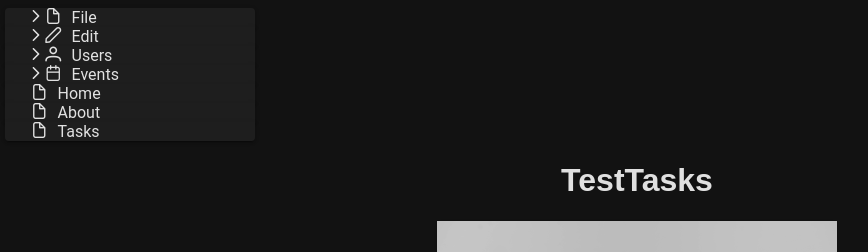
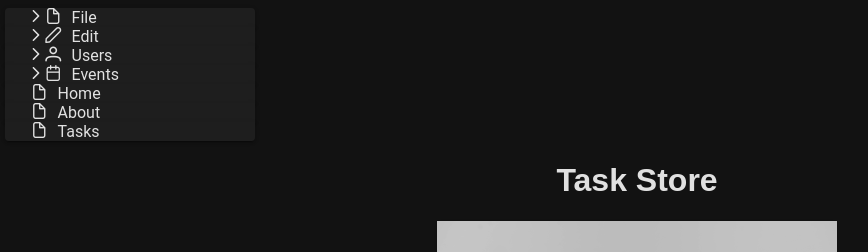
Before and after one commit to Glavyanov/VueJS-Education, a Vue app in the folder PrimeVue/app-demo/: page /tasks in a window 1280 px wide. Shown: the top 252 px of the page, without its empty margins (3-871 px from the left). Built offline with nearby package versions, Linux system fonts and the light colour scheme.

Commit message:
update and add themeStore

```diff
--- a/PrimeVue/app-demo/src/assets/data/products.json
+++ b/PrimeVue/app-demo/src/assets/data/products.json
@@ -1,6 +1,7 @@
 {
     "products": [
         {"id": 1, "title": "buy some apple...", "isFav": false, "pic": "/pic/apple.png"},
+        {"id": 2, "title": "buy that pinia...", "isFav": true, "pic": "/pic/pinia.png"},
         {"id": 2, "title": "buy that pinia...", "isFav": true, "pic": "/pic/pinia.png"}
     ]
 }
--- a/PrimeVue/app-demo/src/components/HomeComp.vue
+++ b/PrimeVue/app-demo/src/components/HomeComp.vue
@@ -56,14 +56,15 @@
   import { usePrimeVue } from "primevue/config";
   import PanelMenu from 'primevue/panelmenu';
   import { useCounterStore } from '@/store/counterStore';
+  import { useThemeStore } from '@/store/themeStore';
+  import { storeToRefs } from "pinia";
 
   const PrimeVue = usePrimeVue();
 
   const text = ref();
-  const icon = ref("pi pi-sun");
+
   const autoCom = ref("");
-  const isDark = ref(true);
-
+  const { isDark, icon } = storeToRefs(useThemeStore());
   const toast = useToast();
   const items = ref([]);
   const dateTest = new Date("1970-01-14T14:35:14.200Z").toISOString();
@@ -85,7 +86,7 @@
       : _items;
   };
 
-  watch(isDark, () => {
+  watch(isDark , () => {
     refDate.value = new Date(refDate.value);
     console.log(refDate.value);
     refDate.value = new Date(refDate.value).toISOString();
--- a/PrimeVue/app-demo/src/components/TaskComp.vue
+++ b/PrimeVue/app-demo/src/components/TaskComp.vue
@@ -1,22 +1,15 @@
 <template>
-  <h1>{{ taskStore.name }}</h1>
-  <div v-for="task in taskStore.tasks" :key="task.id">
+  <h1>{{ name }}</h1>
+  <div v-for="task in tasks" :key="task.id">
     <TaskDetails :task="task" />
   </div>
 </template>
 
 <script setup>
-import { ref, watch } from "vue";
 import { useTaskStore } from "@/store/taskStore";
 import TaskDetails from "./TaskDetails.vue";
+import { storeToRefs } from "pinia";
 
-const taskStore = useTaskStore();
-const tasks = ref([]);
+const { tasks, name } = storeToRefs(useTaskStore());
 
-watch(
-  () => taskStore.tasks,
-  (val) => {
-    tasks.value = val;
-  }
-)
 </script>
--- a/PrimeVue/app-demo/src/components/TaskDetails.vue
+++ b/PrimeVue/app-demo/src/components/TaskDetails.vue
@@ -5,7 +5,7 @@
     </template>
     <template #title>
       {{ task.title }}
-      <Badge :value="store.count"></Badge>
+      <Badge :value="count"></Badge>
     </template>
     <template #subtitle> Card subtitle </template>
     <template #content>
@@ -37,6 +37,7 @@ import { useRouter } from "vue-router";
 import Card from "primevue/card";
 import Badge from "primevue/badge";
 import { useCounterStore } from "@/store/counterStore";
+import { storeToRefs } from "pinia";
 
 defineProps({
   task: {
@@ -46,7 +47,7 @@ defineProps({
 });
 
 const router = useRouter();
-const store = useCounterStore();
+const { count } = storeToRefs(useCounterStore());
 
 const goToHome = () => {
   router.push({ name: "home" });
--- a/PrimeVue/app-demo/src/store/taskStore.js
+++ b/PrimeVue/app-demo/src/store/taskStore.js
@@ -2,8 +2,8 @@ import { defineStore } from "pinia";
 import { ref } from 'vue';
 
 export const useTaskStore = defineStore('taskStore', () => {
-    const getTasks = async() => (await import("@/assets/data/products.json")).default;
-    const name = ref("TestTasks");
+    const getTasks = async () => (await import("@/assets/data/products.json")).default;
+    const name = ref("Task Store");
     const tasks = ref([]);
     getTasks().then(res => res.products)
               .then(data => tasks.value = data)
--- /dev/null
+++ b/PrimeVue/app-demo/src/store/themeStore.js
@@ -0,0 +1,12 @@
+import { defineStore } from "pinia";
+import { ref } from 'vue';
+
+export const useThemeStore = defineStore("themeStore", () => {
+    const isDark = ref(true);
+    const icon = ref("pi pi-sun");
+
+    return {
+        isDark,
+        icon,
+    }
+});
```
